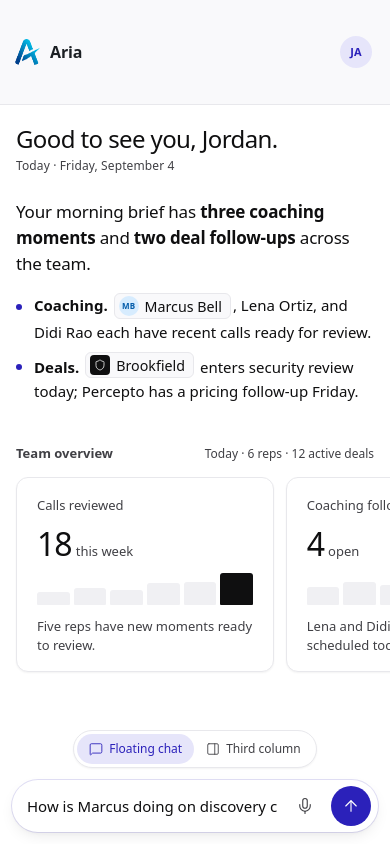
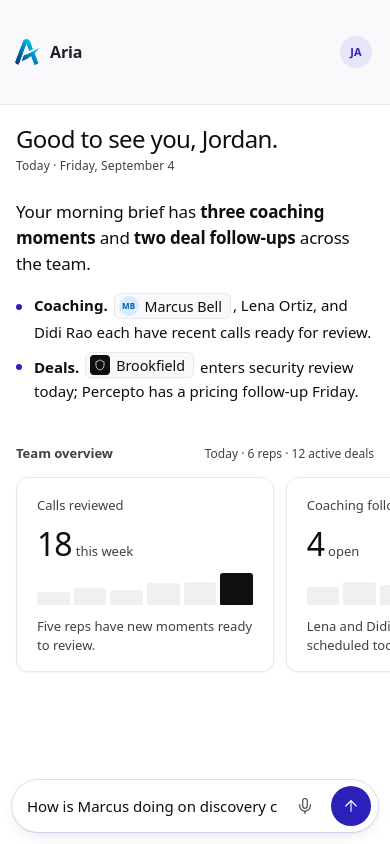
Before and after one commit to yashodhanxyz/mindtickle, a React (Vite) app in the folder design-engineer-take-home-v3/: page / in a window 390 px wide. Built offline with nearby package versions, Linux system fonts and the light colour scheme; a web font is replaced by a local one.

Commit message:
refactor: simplify chat entry and responsive controls

```diff
--- a/design-engineer-take-home-v3/src/App.tsx
+++ b/design-engineer-take-home-v3/src/App.tsx
@@ -7,7 +7,7 @@
  * they help the proposed experience feel coherent.
  */
 import { useCallback, useRef, useState, type CSSProperties } from "react";
-import { MessageSquare, PanelRight, Sparkles, X } from "lucide-react";
+import { Sparkles, X } from "lucide-react";
 import { AssistantExperience } from "./AssistantExperience";
 import { useConversation } from "./useConversation";
 import { useAssistantViewport } from "./useAssistantViewport";
@@ -170,13 +170,9 @@ export function App() {
           </div>
         </div>
 
-      <div className="assistant-entry" hidden={viewport.width < 1100 && (presentation === "minimized" || (assistantIsOpen && layout === "floating"))}>
-        {!conversation.hasStarted && <div className="layout-picker" role="group" aria-label="Conversation layout">
-          <button type="button" aria-pressed={layout === "floating"} onClick={() => setLayout("floating")}><MessageSquare size={14} aria-hidden="true" /> Floating chat</button>
-          <button type="button" aria-pressed={layout === "column"} onClick={() => setLayout("column")}><PanelRight size={14} aria-hidden="true" /> Third column</button>
-        </div>}
+      <div className="assistant-entry" hidden={presentation !== "closed"}>
       {conversation.hasStarted ? <button ref={resumeRef} className="resume-conversation" type="button" onClick={invokeAssistant} aria-controls="assistant-conversation" aria-expanded={assistantIsOpen}>
-        <Sparkles size={19} aria-hidden="true" />{assistantIsOpen ? "Focus conversation" : "Resume conversation"}
+        <Sparkles size={19} aria-hidden="true" />Resume conversation
       </button> : <form
         className="assistant-trigger"
         aria-label="Ask AI Assistant"
--- a/design-engineer-take-home-v3/src/AssistantExperience.tsx
+++ b/design-engineer-take-home-v3/src/AssistantExperience.tsx
@@ -1,5 +1,5 @@
 import { useEffect, useLayoutEffect, useRef, useState, type CSSProperties, type KeyboardEvent } from "react";
-import { ArrowDown, ArrowUp, ChevronDown, LoaderCircle, Minus, PanelRight, PanelsTopLeft, X } from "lucide-react";
+import { ArrowDown, ArrowUp, ChevronDown, LoaderCircle, Maximize2, Minus, PanelRight, PanelsTopLeft, X } from "lucide-react";
 import type { CoachingCard as CoachingCardData } from "../mock/types";
 import { DEMO_FOLLOWUP_NOTICE } from "./conversation";
 import type { useConversation } from "./useConversation";
@@ -48,6 +48,8 @@ export function AssistantExperience({ conversation, active, layout, onLayoutChan
   const anchor = useRef<{ id: string; offset: number } | null>(null);
   const lastVisibleMessages = useRef(messages);
   const [hasNewReply, setHasNewReply] = useState(false);
+  const canSwitchLayout = viewport.width > 760;
+  const layoutSwitchLabel = layout === "column" ? "Use floating chat" : viewport.width < 1100 ? "Expand conversation" : "Use integrated third column";
 
   const rememberPosition = () => {
     const scroll = scrollRef.current;
@@ -81,7 +83,7 @@ export function AssistantExperience({ conversation, active, layout, onLayoutChan
     if (!active) return;
     restoreReadingPosition();
     if (viewport.isMobile && !surfaceRef.current?.contains(document.activeElement)) headingRef.current?.focus({ preventScroll: true });
-  }, [active, layout, viewport.isMobile, viewport.height, messages, evidenceOpen]);
+  }, [active, layout, viewport.isMobile, viewport.height, canSwitchLayout, messages, evidenceOpen]);
 
   useEffect(() => {
     if (!active) return;
@@ -166,11 +168,11 @@ export function AssistantExperience({ conversation, active, layout, onLayoutChan
       <img className="chat-brand" src="/aria-logo.png" alt="" width="32" height="32" />
       <div className="chat-heading"><h2 ref={headingRef} tabIndex={-1} id="assistant-title">AI Assistant</h2><p>Marcus · Discovery calls</p></div>
       <div className="chat-actions">
-        <button className="chat-icon-button" type="button" onClick={() => onLayoutChange(layout === "floating" ? "column" : "floating")}
-          aria-label={layout === "floating" ? "Use integrated third column" : "Use floating chat"} title={layout === "floating" ? "Use integrated third column" : "Use floating chat"}>
-          {layout === "floating" ? <PanelRight size={18} aria-hidden="true" /> : <PanelsTopLeft size={18} aria-hidden="true" />}
-        </button>
-        {layout === "floating" && <button className="chat-icon-button" type="button" aria-label="Minimize conversation" title="Minimize conversation" onClick={onMinimize}><Minus size={18} aria-hidden="true" /></button>}
+        {canSwitchLayout && <button className="chat-icon-button" type="button" onClick={() => onLayoutChange(layout === "floating" ? "column" : "floating")}
+          aria-label={layoutSwitchLabel} title={layoutSwitchLabel}>
+          {layout === "column" ? <PanelsTopLeft size={18} aria-hidden="true" /> : viewport.width < 1100 ? <Maximize2 size={18} aria-hidden="true" /> : <PanelRight size={18} aria-hidden="true" />}
+        </button>}
+        {(layout === "floating" || !canSwitchLayout) && <button className="chat-icon-button" type="button" aria-label="Minimize conversation" title="Minimize conversation" onClick={onMinimize}><Minus size={18} aria-hidden="true" /></button>}
         <button className="chat-icon-button" type="button" aria-label="Close conversation" title="Close conversation (Escape)" onClick={onDismiss}><X size={18} aria-hidden="true" /></button>
       </div>
     </header>
@@ -202,7 +204,7 @@ export function AssistantExperience({ conversation, active, layout, onLayoutChan
           {busy ? <LoaderCircle size={18} aria-hidden="true" /> : <ArrowUp size={20} aria-hidden="true" />}
         </button>
       </form>
-      <p className="demo-notice" title={DEMO_FOLLOWUP_NOTICE}>Demo conversation · Based on the supplied assessment</p>
+      <p className="demo-notice" title={DEMO_FOLLOWUP_NOTICE}>Follow-ups are demo replies based on this assessment.</p>
     </footer>
   </section>;
 }
--- a/design-engineer-take-home-v3/src/assistant.css
+++ b/design-engineer-take-home-v3/src/assistant.css
@@ -10,9 +10,6 @@
 }
 .assistant-entry .assistant-trigger { position: static; width: 100%; transform: none; }
 .column-open .assistant-entry { left: calc((100% + var(--sidebar-w) - var(--chat-column-w)) / 2); width: min(35rem, calc(100vw - var(--sidebar-w) - var(--chat-column-w) - 3rem)); }
-.layout-picker { display: flex; padding: 3px; border: 1px solid var(--border); border-radius: 999px; background: var(--background); box-shadow: var(--shadow-xs); }
-.layout-picker button { display: flex; align-items: center; gap: 6px; padding: 6px 12px; border: 0; border-radius: 999px; font-size: 12px; background: transparent; color: var(--text-secondary); }
-.layout-picker button[aria-pressed="true"] { background: var(--accent-muted); color: var(--primary); }
 .resume-conversation { display: flex; align-items: center; justify-content: center; gap: 9px; min-height: 48px; padding: 10px 20px; border: 1px solid color-mix(in oklch, var(--primary) 22%, white); border-radius: 999px; background: var(--background); color: var(--primary); font-size: 14px; font-weight: 500; box-shadow: var(--shadow-md); }
 .resume-conversation:hover { background: var(--secondary); }
 .assistant-surface {
@@ -70,7 +67,7 @@
 .chat-send { display: grid; place-items: center; width: 40px; height: 40px; flex: none; padding: 0; border: 0; border-radius: 50%; background: var(--primary); color: white; }
 .chat-send:hover:not(:disabled) { background: oklch(0.36 0.21 272.5); }
 .chat-send:disabled { background: var(--muted); color: var(--text-secondary); cursor: default; }
-.demo-notice { margin: 8px 0 0; text-align: center; color: var(--text-secondary); font-size: 10px; line-height: 1.5; }
+.demo-notice { margin: 8px 0 0; text-align: center; color: var(--text-secondary); font-size: 12px; line-height: 1.5; }
 .new-reply { position: absolute; bottom: 10px; left: 50%; transform: translateX(-50%); display: flex; gap: 6px; align-items: center; padding: 7px 12px; border: 1px solid var(--border); border-radius: 999px; background: var(--background); color: var(--primary); font-size: 12px; box-shadow: var(--shadow-md); }
 .minimized-chat { position: fixed; z-index: 60; bottom: 0; right: 24px; width: 280px; display: flex; align-items: center; gap: 6px; padding: 5px 8px; border: 1px solid var(--border); border-bottom: 0; border-radius: 12px 12px 0 0; background: var(--background); box-shadow: var(--shadow-lg); animation: card-reveal 140ms var(--ease-out); }
 .minimized-restore { flex: 1; display: flex; align-items: center; gap: 10px; min-width: 0; min-height: 48px; padding: 5px; border: 0; border-radius: 6px; background: transparent; text-align: left; }
```
Also changed, not shown: 14 other files (tests, documents, lock files or other folders).
